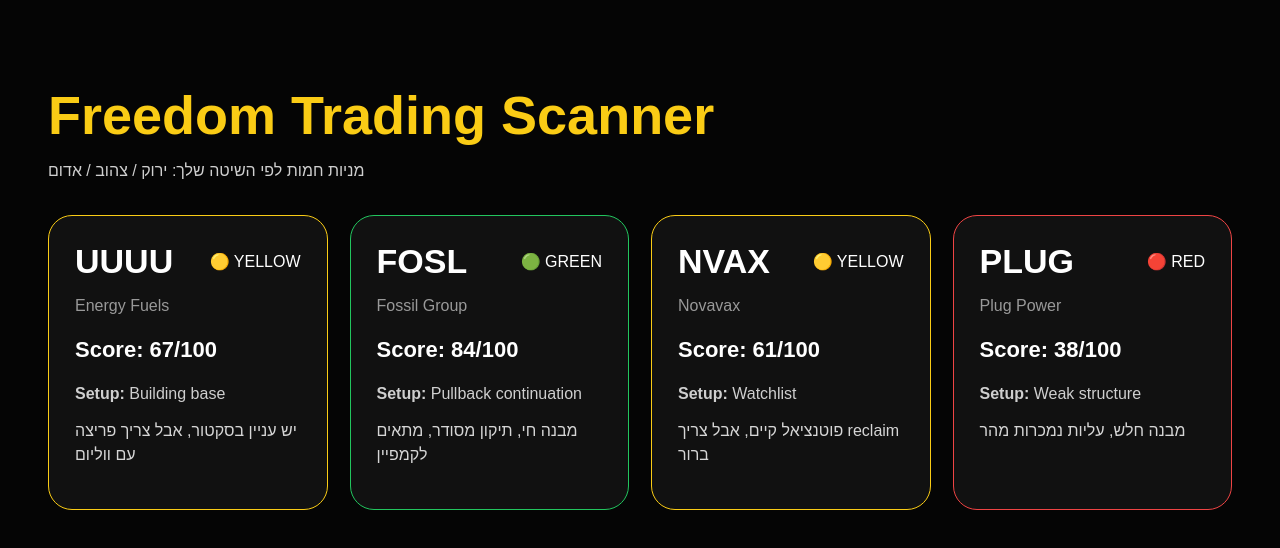
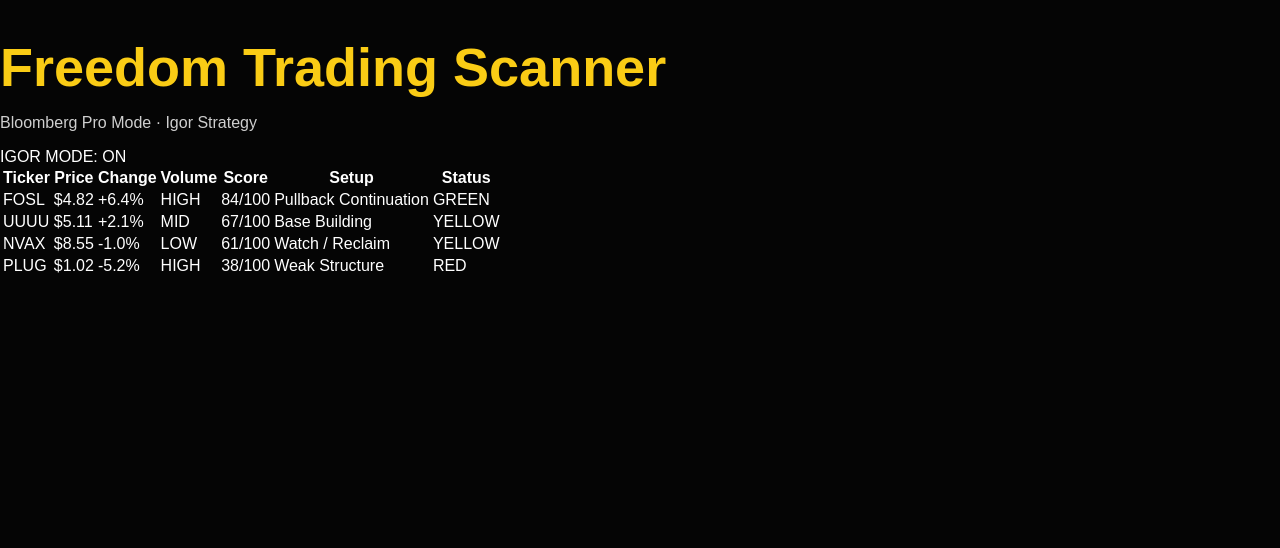
Before and after one commit to igal083-glitch/freedom-trade-fit-v1, a React (Vite) app: page / in a window 1280 px wide. Shown: the top 548 px of the page. Built offline with nearby package versions, Linux system fonts and the light colour scheme.

Commit message:
Add Bloomberg scanner table

```diff
--- a/src/App.jsx
+++ b/src/App.jsx
@@ -1,59 +1,51 @@
 const stocks = [
-  {
-    ticker: "UUUU",
-    name: "Energy Fuels",
-    color: "yellow",
-    score: 67,
-    setup: "Building base",
-    why: "יש עניין בסקטור, אבל צריך פריצה עם ווליום",
-  },
-  {
-    ticker: "FOSL",
-    name: "Fossil Group",
-    color: "green",
-    score: 84,
-    setup: "Pullback continuation",
-    why: "מבנה חי, תיקון מסודר, מתאים לקמפיין",
-  },
-  {
-    ticker: "NVAX",
-    name: "Novavax",
-    color: "yellow",
-    score: 61,
-    setup: "Watchlist",
-    why: "פוטנציאל קיים, אבל צריך reclaim ברור",
-  },
-  {
-    ticker: "PLUG",
-    name: "Plug Power",
-    color: "red",
-    score: 38,
-    setup: "Weak structure",
-    why: "מבנה חלש, עליות נמכרות מהר",
-  },
+  { ticker: "FOSL", price: 4.82, change: 6.4, volume: "HIGH", score: 84, setup: "Pullback Continuation", status: "GREEN" },
+  { ticker: "UUUU", price: 5.11, change: 2.1, volume: "MID", score: 67, setup: "Base Building", status: "YELLOW" },
+  { ticker: "NVAX", price: 8.55, change: -1.0, volume: "LOW", score: 61, setup: "Watch / Reclaim", status: "YELLOW" },
+  { ticker: "PLUG", price: 1.02, change: -5.2, volume: "HIGH", score: 38, setup: "Weak Structure", status: "RED" },
 ];
 
 export default function App() {
   return (
-    <div className="app">
-      <h1>Freedom Trading Scanner</h1>
-      <p>מניות חמות לפי השיטה שלך: ירוק / צהוב / אדום</p>
+    <div className="terminal">
+      <div className="header">
+        <div>
+          <h1>Freedom Trading Scanner</h1>
+          <p>Bloomberg Pro Mode · Igor Strategy</p>
+        </div>
+        <div className="badge">IGOR MODE: ON</div>
+      </div>
 
-      <div className="grid">
-        {stocks.map((s) => (
-          <div key={s.ticker} className={`scanner-card ${s.color}`}>
-            <div className="top">
-              <h2>{s.ticker}</h2>
-              <span>{s.color === "green" ? "🟢 GREEN" : s.color === "yellow" ? "🟡 YELLOW" : "🔴 RED"}</span>
-            </div>
+      <table>
+        <thead>
+          <tr>
+            <th>Ticker</th>
+            <th>Price</th>
+            <th>Change</th>
+            <th>Volume</th>
+            <th>Score</th>
+            <th>Setup</th>
+            <th>Status</th>
+          </tr>
+        </thead>
 
-            <p className="name">{s.name}</p>
-            <p className="score">Score: {s.score}/100</p>
-            <p><b>Setup:</b> {s.setup}</p>
-            <p className="why">{s.why}</p>
-          </div>
-        ))}
-      </div>
+        <tbody>
+          {stocks.map((s) => (
+            <tr key={s.ticker}>
+              <td className="ticker">{s.ticker}</td>
+              <td>${s.price.toFixed(2)}</td>
+              <td className={s.change >= 0 ? "up" : "down"}>
+                {s.change >= 0 ? "+" : ""}
+                {s.change.toFixed(1)}%
+              </td>
+              <td>{s.volume}</td>
+              <td>{s.score}/100</td>
+              <td>{s.setup}</td>
+              <td className={`status ${s.status.toLowerCase()}`}>{s.status}</td>
+            </tr>
+          ))}
+        </tbody>
+      </table>
     </div>
   );
 }
```
